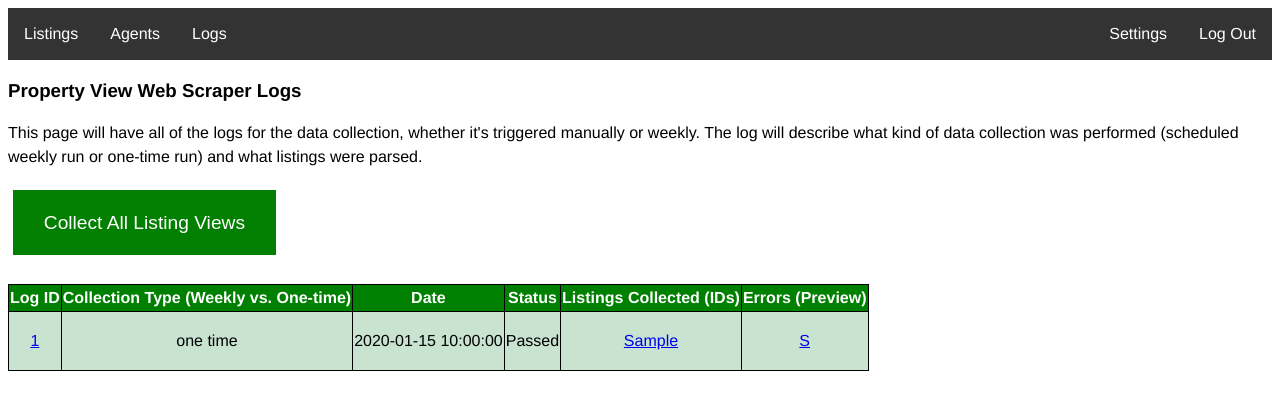
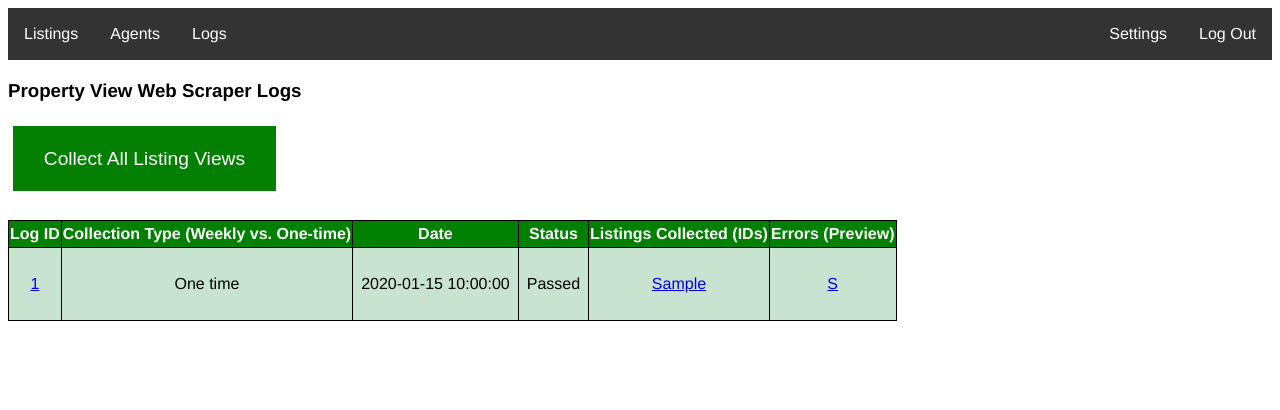
Before and after one commit to daisycrego/dojo6, a Flask app: page /logs/ in a window 1280 px wide. Shown: the top 410 px of the page. Run offline with Flask 2, Linux system fonts and the light colour scheme; a user stored in the database is signed in; tables that the repository leaves empty hold one stand-in row (values such as "Sample post").

Commit message:
Removing descriptions from all the pages.

```diff
--- a/templates/create_agent.html
+++ b/templates/create_agent.html
@@ -4,8 +4,6 @@
 {% block content %}
 
 <a href="/agents">Back</a>
-
-<p> This page is used to add a new Agent.</p>
 
 <h3>{% block title %} Agent {% endblock %}</h3>
 
--- a/templates/create_listing.html
+++ b/templates/create_listing.html
@@ -4,8 +4,6 @@
 {% block content %}
 
 <a href="/">Back to All Listings</a>
-
-<p> This page is used to add a new Listing.</p>
 
 <h3>{% block title %} Listing {% endblock %}</h3>
 
--- a/templates/detail_agent.html
+++ b/templates/detail_agent.html
@@ -12,11 +12,6 @@
     </div>
 {% endif %}
 {% endwith %}
-
-<p> This page has the details for a given agent, if that agent exists.
-    It will allow you to edit the details for a Agent.
-    It will also display a list of all the agent's listings.
-    Otherwise it will display "This agent has no listings.".</p>
 
 {% if agent is defined and agent %}
 
--- a/templates/detail_listing.html
+++ b/templates/detail_listing.html
@@ -12,12 +12,6 @@
     </div>
 {% endif %}
 {% endwith %}
-
-
-<p> This page has the details for a given listing, if that listing exists.
-    It will allow you to edit the details for a Listing.
-    It will also display a graph of all the ListingViews.
-    Otherwise it will display "Listing not found".</p>
 
 {% if listing is defined and listing %}
 
--- a/templates/detail_log.html
+++ b/templates/detail_log.html
@@ -11,10 +11,6 @@
     </div>
 {% endif %}
 {% endwith %}
-
-<p> This page has the details for a given log, if that log exists.
-    It will allow you to see which Listings were parsed during the logged web scraping event.
-</p>
 
 <br>
 
--- a/templates/list.html
+++ b/templates/list.html
@@ -15,7 +15,6 @@
 {% endwith %}
 
 <h3>{% block title %} {% if not show_inactive is defined or not show_inactive %} Active {% else %} Archived {%endif %} Listings {% endblock %}</h3>
-<p> This page will have all of the Listings listed here, and for each listing it will link to the detail page for that listing </p>
 
         <span class="alongside">
             <a class="button" href="listing/create">Add a Listing</a>
--- a/templates/list_agents.html
+++ b/templates/list_agents.html
@@ -47,9 +47,9 @@
                         {% for agent in agents %}
                             {% if (not show_inactive and agent.status) or (show_inactive and not agent.status) %}
                             <tr>
-                                <td><p>{{agent.id}}</p></td>
-                                <td><a href="/agent/{{agent.id}}">{{agent.name}}</a></td>
-                                <td><p>{{sentence_case(agent.status.name)}}</p></td>
+                                <td class="padding"><p>{{agent.id}}</p></td>
+                                <td class="padding"><a href="/agent/{{agent.id}}">{{agent.name}}</a></td>
+                                <td class="padding"><p>{{sentence_case(agent.status.name)}}</p></td>
                             </tr>
                             {% endif %}
                         {% endfor %}
--- a/templates/list_logs.html
+++ b/templates/list_logs.html
@@ -15,9 +15,7 @@
 {% endwith %}
 
 <h3>{% block title %} Property View Web Scraper Logs  {% endblock %}</h3>
-<p> This page will have all of the logs for the data collection, whether it's triggered manually or weekly. The log will
-    describe what kind of data collection was performed (scheduled weekly run or one-time run) and what listings were parsed.
-</p>
+
     <form method="get" action="/scrape/all/">
         <button type="submit" onclick="return confirm('Are you sure you want to do that?');"> Collect All Listing Views </button>
     </form>
@@ -39,10 +37,10 @@
 
                 {% for log in logs %}
                 <tr>
-                    <td><a href="/log/{{log.id}}">{{log.id}}</a></td>
-                    <td><p>{% if log.collection_type.name == "one_time" %} one time {% else %} weekly {% endif%}</p> </td>
-                    <td><p>{{ log.date }}</p></td>
-                    <td><p>{% if log.status %} Passed {% else %} Failed {% endif %}</p></td>
+                    <td class="padding"><a href="/log/{{log.id}}">{{log.id}}</a></td>
+                    <td class="padding"><p>{% if log.collection_type.name == "one_time" %} One time {% else %} Weekly {% endif%}</p> </td>
+                    <td class="padding"><p>{{ log.date }}</p></td>
+                    <td class="padding"><p>{% if log.status %} Passed {% else %} Failed {% endif %}</p></td>
                     <td><a href="/log/{{log.id}}">{{ log.listing_ids }}</a></td>
                     <td><a href="/log/{{log.id}}">{% if log.errors %}{{ log.errors[0] }}{% else %}No errors reported.{% endif %}</a></td>
                 </tr>
```
